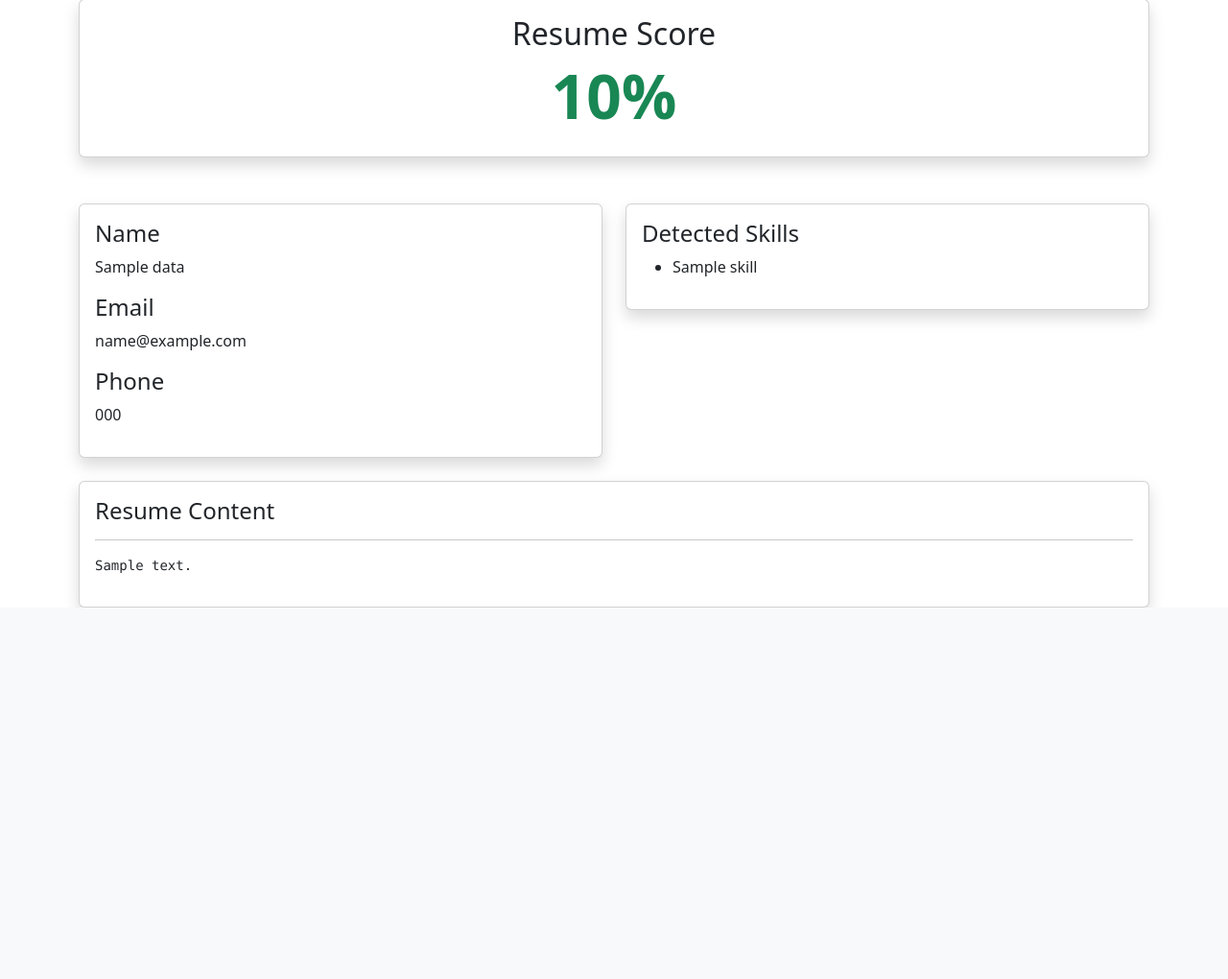
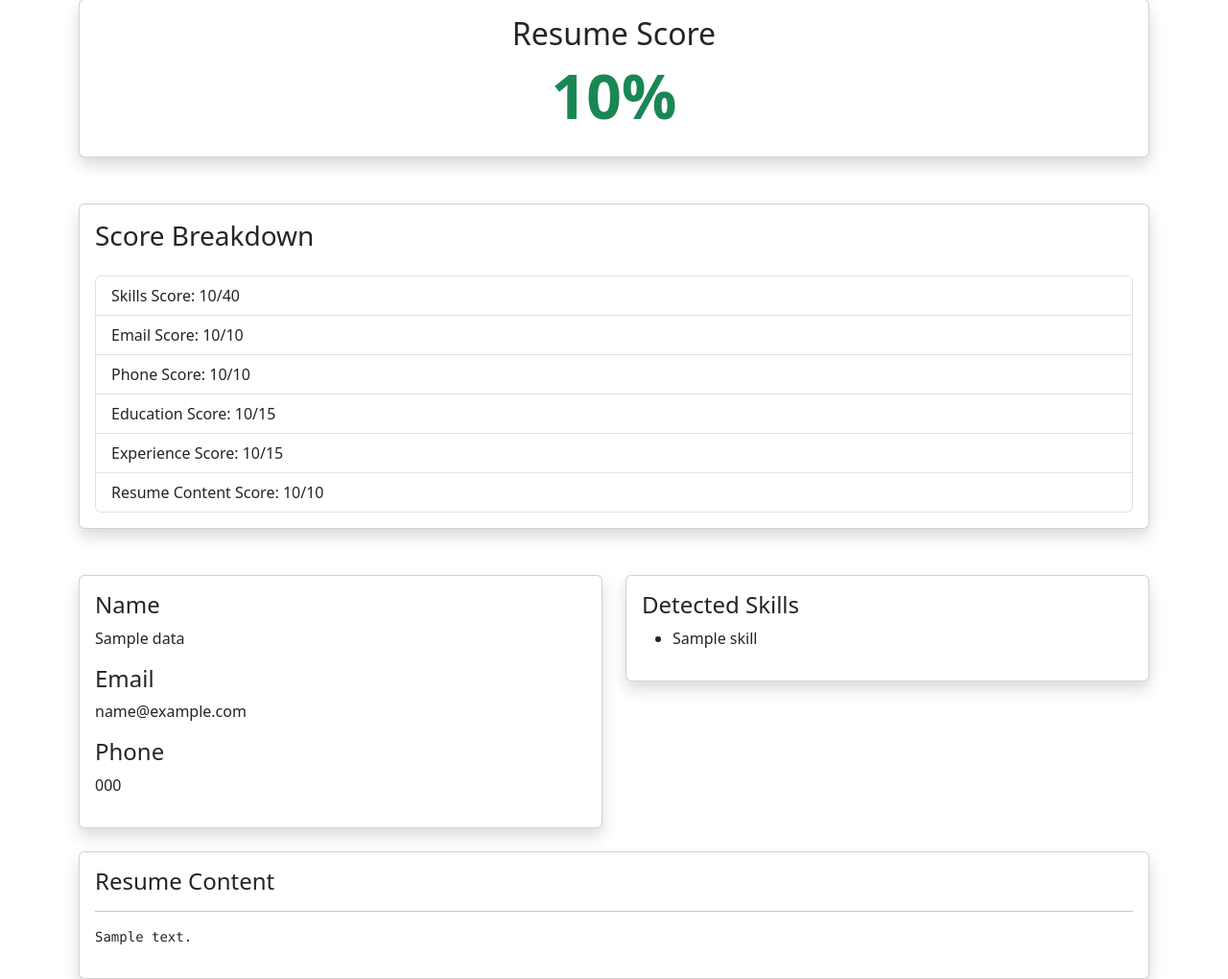
Before and after one commit to smdijaj/ai_resume_analyzer, a Flask app: template templates/dashboard.html in a window 1280 px wide. Shown: the part 201-1221 px from the top of the page at 96% size. Before the commit the page ends 834 px from the top, so only its background shows below. Run offline with Flask 3, Linux system fonts and the light colour scheme; the template is opened without the code that fills it: most values are stand-ins (such as "Sample title", 1, 10 or a date in 2020).

Commit message:
upgraded detailed ATS score breakdown system

```diff
--- a/app.py
+++ b/app.py
@@ -120,22 +120,33 @@ def home():
                 if word in lower_content:
 
                     experience_found.append(word)
-            score=0
-            score+=min(len(found_skills)*8,40)
-            if email!="not found":
-                score+=10
-            if phone!="not found":
-                score+=10
-            if education_found:
-                score+=15
-            if experience_found:
-                score+=15
-            word_count=len(content.split())
-            if word_count>200:
-                score+=10
-            score=min(score,100)
+            skills_score = min(len(found_skills) * 8, 40)
+            email_score = 10 if email != "not found" else 0
+            phone_score = 10 if phone != "not found" else 0
+            education_score = 15 if education_found else 0
+            experience_score = 15 if experience_found else 0
+            word_count = len(content.split())
+            content_score = 10 if word_count > 200 else 0
+            score = (
+
+    skills_score +
+    email_score +
+    phone_score +
+    education_score +
+    experience_score +
+    content_score
+
+)
+
+            score = min(score, 100)
             resume_data = {
                 'score':score,
+                'skills_score': skills_score,
+                'email_score': email_score,
+                'phone_score': phone_score,
+                'education_score': education_score,
+                'experience_score': experience_score,
+                'content_score': content_score,
                 'content': content,
                 'name': name,
                 'email': email,
--- a/templates/dashboard.html
+++ b/templates/dashboard.html
@@ -18,6 +18,51 @@
             {{ data.score }}%
 
         </h1>
+
+    </div>
+
+</div>
+<div class="card shadow mb-5">
+
+    <div class="card-body">
+
+        <h3 class="mb-4">
+            Score Breakdown
+        </h3>
+
+        <ul class="list-group">
+
+            <li class="list-group-item">
+                Skills Score:
+                {{ data.skills_score }}/40
+            </li>
+
+            <li class="list-group-item">
+                Email Score:
+                {{ data.email_score }}/10
+            </li>
+
+            <li class="list-group-item">
+                Phone Score:
+                {{ data.phone_score }}/10
+            </li>
+
+            <li class="list-group-item">
+                Education Score:
+                {{ data.education_score }}/15
+            </li>
+
+            <li class="list-group-item">
+                Experience Score:
+                {{ data.experience_score }}/15
+            </li>
+
+            <li class="list-group-item">
+                Resume Content Score:
+                {{ data.content_score }}/10
+            </li>
+
+        </ul>
 
     </div>
 
```
